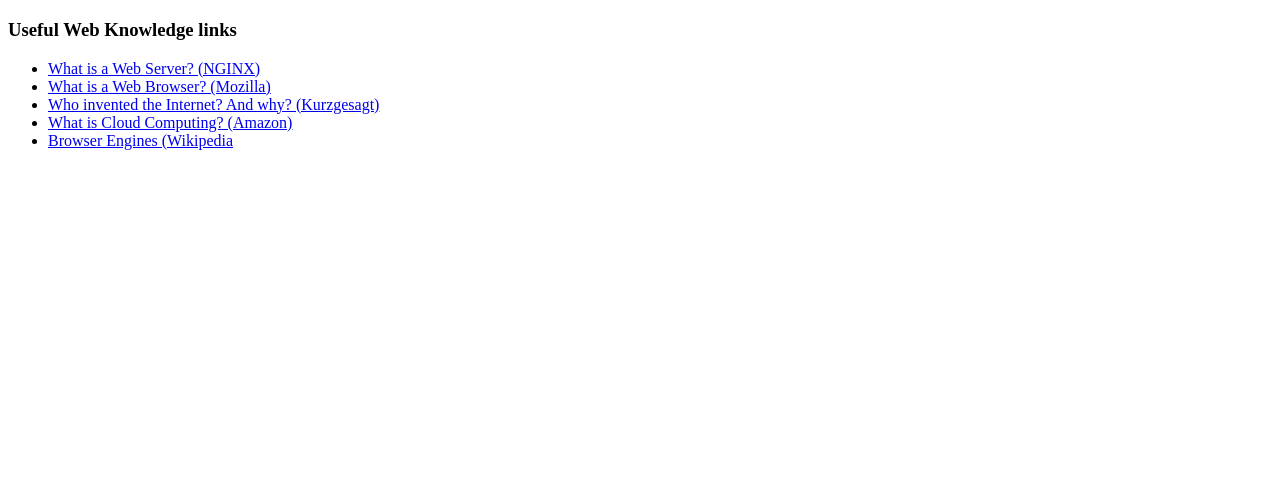
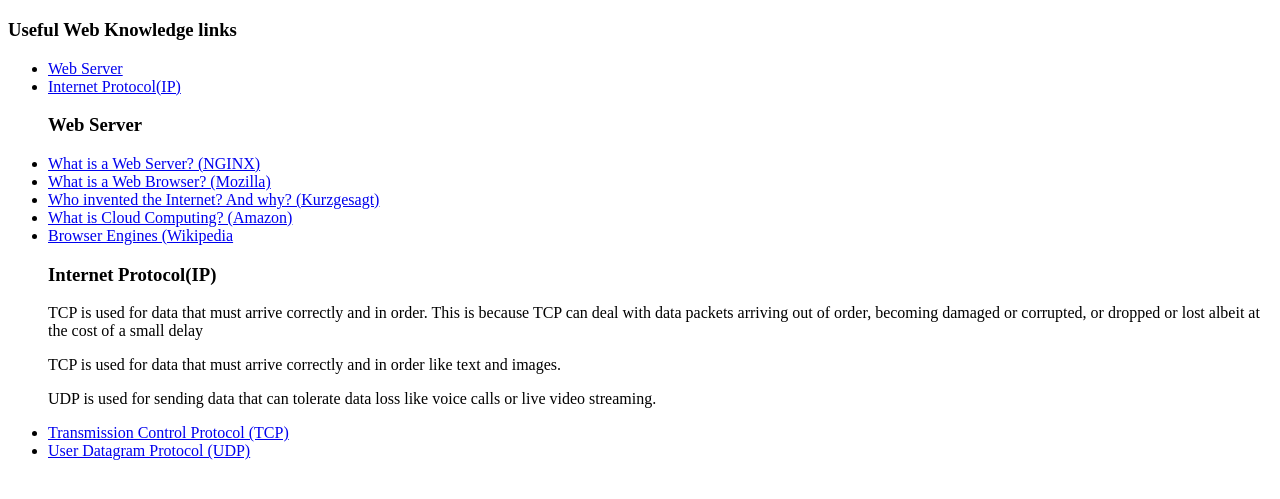
Before and after one commit to zinoo-dez/web-info, a plain HTML site: page index.html in a window 1280 px wide. Shown: the part 61-560 px from the top of the page. Drawn offline with Linux system fonts and the light colour scheme.

Commit message:
web development knowledge link add

```diff
--- a/index.html
+++ b/index.html
@@ -9,9 +9,16 @@
 </head>
 
 <body>
+
     <h1>Web Development</h1>
     <h3>Useful Web Knowledge links</h3>
     <ul>
+
+        <li><a href="#web-server">Web Server</a></li>
+        <li><a href="#ip">Internet Protocol(IP)</a></li>
+    </ul>
+    <ul id="web-server">
+        <h3>Web Server</h3>
         <li><a href="https://www.nginx.com/resources/glossary/web-server/">What is a Web Server? (NGINX)</a></li>
         <li><a href="https://www.mozilla.org/en-US/firefox/browsers/what-is-a-browser/">What is a Web Browser?
                 (Mozilla)</a></li>
@@ -19,6 +26,26 @@
         <li><a href="https://youtu.be/mxT233EdY5c">What is Cloud Computing? (Amazon)</a></li>
         <li><a href="https://en.wikipedia.org/wiki/Browser_engine">Browser Engines (Wikipedia</a></li>
     </ul>
+    <ul id="ip">
+        <h3>Internet Protocol(IP)</h3>
+        <p>
+            TCP is used for data that must arrive correctly and in order. This is because TCP can deal with data
+            packets arriving
+            out of order, becoming damaged or corrupted, or dropped or lost albeit at the cost of a small delay</p>
+        <p>TCP is used for data that must arrive correctly and in order like text and images.</p>
+
+
+        <p>
+            UDP is used for
+            sending
+            data that can
+            tolerate data loss like voice calls or live video streaming.
+        </p>
+
+        <li><a href="#tcp">Transmission Control Protocol (TCP)</a></li>
+        <li><a href="#udp">User Datagram Protocol (UDP)</a></li>
+
+    </ul>
 </body>
 
 </html>
```
